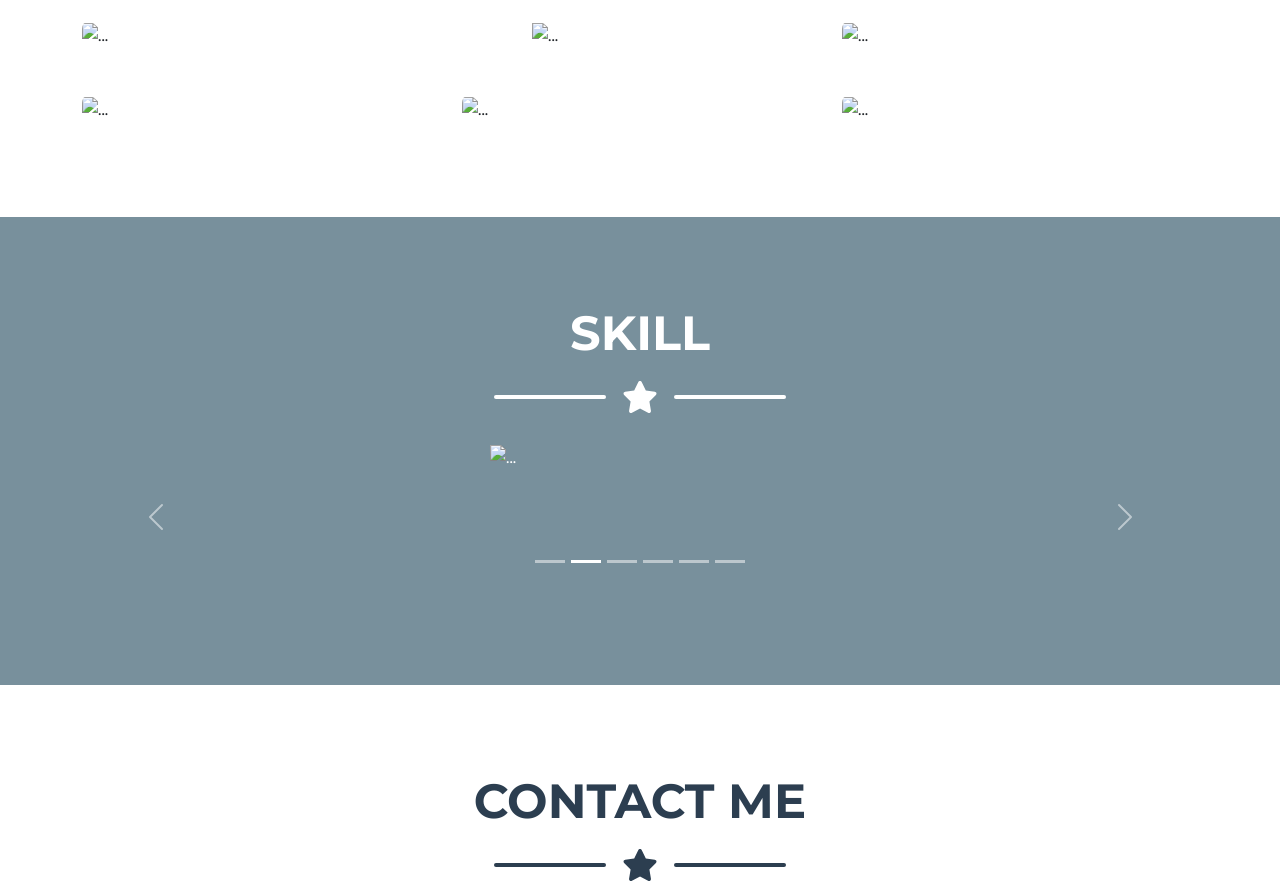
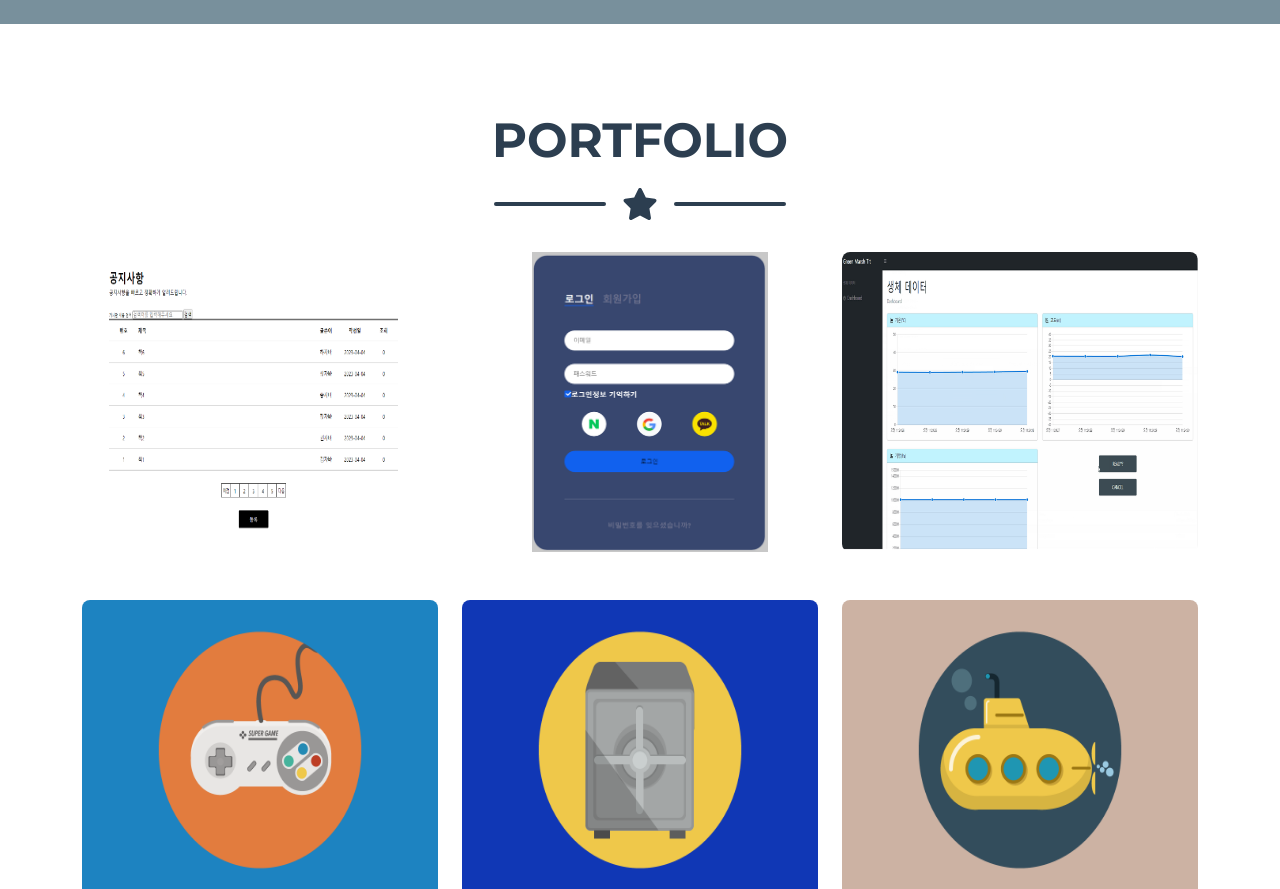
Before and after one commit to Kim-Ju-Yoon/MyPortfolio, a plain HTML site: page index.html in a window 1280 px wide. Shown: the part 759-1648 px from the top of the page. Drawn offline with nearby package versions, Linux system fonts and the light colour scheme; the site is published under a folder, as on GitHub Pages, so addresses that start at the root find nothing.

Commit message:
이미지경로변경

```diff
--- a/index.html
+++ b/index.html
@@ -53,7 +53,7 @@
 	<header class="masthead bg-primary text-white text-center">
 		<div class="container d-flex align-items-center flex-column">
 			<!-- Masthead Avatar Image-->
-			<img class="masthead-avatar mb-5" src="/img/avataaars.svg"
+			<img class="masthead-avatar mb-5" src="./img/avataaars.svg"
 				alt="..." />
 			<!-- Masthead Heading-->
 			<h1 class="masthead-heading text-uppercase mb-0">KimJuYoon</h1>
@@ -97,7 +97,7 @@
 								<i class="fas fa-plus fa-3x"></i>
 							</div>
 						</div>
-						<img class="img-fluid" src="/img/portfolio/BoardList.png"
+						<img class="img-fluid" src="./img/portfolio/BoardList.png"
 							alt="..." />
 					</div>
 				</div>
@@ -113,7 +113,7 @@
 							</div>
 						</div>
 						<img class="img-fluid" style="margin-left: 70px"
-							src="/img/portfolio/sns.png" alt="..." />
+							src="./img/portfolio/sns.png" alt="..." />
 					</div>
 				</div>
 				<!-- Portfolio Item 3-->
@@ -127,7 +127,7 @@
 								<i class="fas fa-plus fa-3x"></i>
 							</div>
 						</div>
-						<img class="img-fluid" src="/img/portfolio/beat.png"
+						<img class="img-fluid" src="./img/portfolio/beat.png"
 							alt="..." />
 					</div>
 				</div>
@@ -142,7 +142,7 @@
 								<i class="fas fa-plus fa-3x"></i>
 							</div>
 						</div>
-						<img class="img-fluid" src="/img/portfolio/game.png"
+						<img class="img-fluid" src="./img/portfolio/game.png"
 							alt="..." />
 					</div>
 				</div>
@@ -157,7 +157,7 @@
 								<i class="fas fa-plus fa-3x"></i>
 							</div>
 						</div>
-						<img class="img-fluid" src="/img/portfolio/safe.png"
+						<img class="img-fluid" src="./img/portfolio/safe.png"
 							alt="..." />
 					</div>
 				</div>
@@ -172,7 +172,7 @@
 								<i class="fas fa-plus fa-3x"></i>
 							</div>
 						</div>
-						<img class="img-fluid" src="/img/portfolio/submarine.png"
+						<img class="img-fluid" src="./img/portfolio/submarine.png"
 							alt="..." />
 					</div>
 				</div>
@@ -214,25 +214,25 @@
 					</div>
 					<div class="carousel-inner">
 						<div class="carousel-item active">
-							<img src="/img/html_css_js1.png" class="d-block w-200"
+							<img src="./img/html_css_js1.png" class="d-block w-200"
 								alt="...">
 						</div>
 						<div class="carousel-item">
-							<img src="/img/Java2.png" class="d-block w-200"
+							<img src="./img/Java2.png" class="d-block w-200"
 								alt="...">
 						</div>
 						<div class="carousel-item">
-							<img src="/img/React1.png" class="d-block w-200"
+							<img src="./img/React1.png" class="d-block w-200"
 								alt="...">
 						</div>
 						<div class="carousel-item">
-							<img src="/img/git2.png" class="d-block w-200" alt="...">
+							<img src="./img/git2.png" class="d-block w-200" alt="...">
 						</div>
 						<div class="carousel-item">
-							<img src="/img/jsp1.png" class="d-block w-200" alt="...">
+							<img src="./img/jsp1.png" class="d-block w-200" alt="...">
 						</div>
 						<div class="carousel-item">
-							<img src="/img/Spring1.png" class="d-block w-200"
+							<img src="./img/Spring1.png" class="d-block w-200"
 								alt="...">
 						</div>
 					</div>
@@ -401,7 +401,7 @@
 								</div>
 								<!-- Portfolio Modal - Image-->
 								<img class="img-fluid rounded mb-5"
-									src="/img/portfolio/BoardList.png" alt="..." />
+									src="./img/portfolio/BoardList.png" alt="..." />
 								<!-- Portfolio Modal - Text-->
 								<p class="mb-4">게시판 프로젝트입니다.</p>
 								<a href="https://github.com/Kim-Ju-Yoon/Myblogfile"
@@ -445,7 +445,7 @@
 								</div>
 								<!-- Portfolio Modal - Image-->
 								<img class="img-fluid rounded mb-5"
-									src="/img/portfolio/sns.png" alt="..." />
+									src="./img/portfolio/sns.png" alt="..." />
 								<!-- Portfolio Modal - Text-->
 								<p class="mb-4">SNS 로그인 및 회원가입 프로젝트입니다.</p>
 								<a href="https://github.com/Jinny0609/Green-Marsh-tit.git"
@@ -489,7 +489,7 @@
 								</div>
 								<!-- Portfolio Modal - Image-->
 								<img class="img-fluid rounded mb-5"
-									src="/img/portfolio/beat.png" alt="..." />
+									src="./img/portfolio/beat.png" alt="..." />
 								<!-- Portfolio Modal - Text-->
 								<p class="mb-4">라즈베리파이를 이용한 실시간 대시보드 프로젝트입니다.</p>
 								<a href="https://github.com/Jinny0609/heartbeat.git"
@@ -532,7 +532,7 @@
 								</div>
 								<!-- Portfolio Modal - Image-->
 								<img class="img-fluid rounded mb-5"
-									src="/img/portfolio/game.png" alt="..." />
+									src="./img/portfolio/game.png" alt="..." />
 								<!-- Portfolio Modal - Text-->
 								<p class="mb-4">Lorem ipsum dolor sit amet, consectetur
 									adipisicing elit. Mollitia neque assumenda ipsam nihil,
@@ -576,7 +576,7 @@
 								</div>
 								<!-- Portfolio Modal - Image-->
 								<img class="img-fluid rounded mb-5"
-									src="/img/portfolio/safe.png" alt="..." />
+									src="./img/portfolio/safe.png" alt="..." />
 								<!-- Portfolio Modal - Text-->
 								<p class="mb-4">Lorem ipsum dolor sit amet, consectetur
 									adipisicing elit. Mollitia neque assumenda ipsam nihil,
@@ -619,7 +619,7 @@
 								</div>
 								<!-- Portfolio Modal - Image-->
 								<img class="img-fluid rounded mb-5"
-									src="/img/portfolio/submarine.png" alt="..." />
+									src="./img/portfolio/submarine.png" alt="..." />
 								<!-- Portfolio Modal - Text-->
 								<p class="mb-4">Lorem ipsum dolor sit amet, consectetur
 									adipisicing elit. Mollitia neque assumenda ipsam nihil,
```
